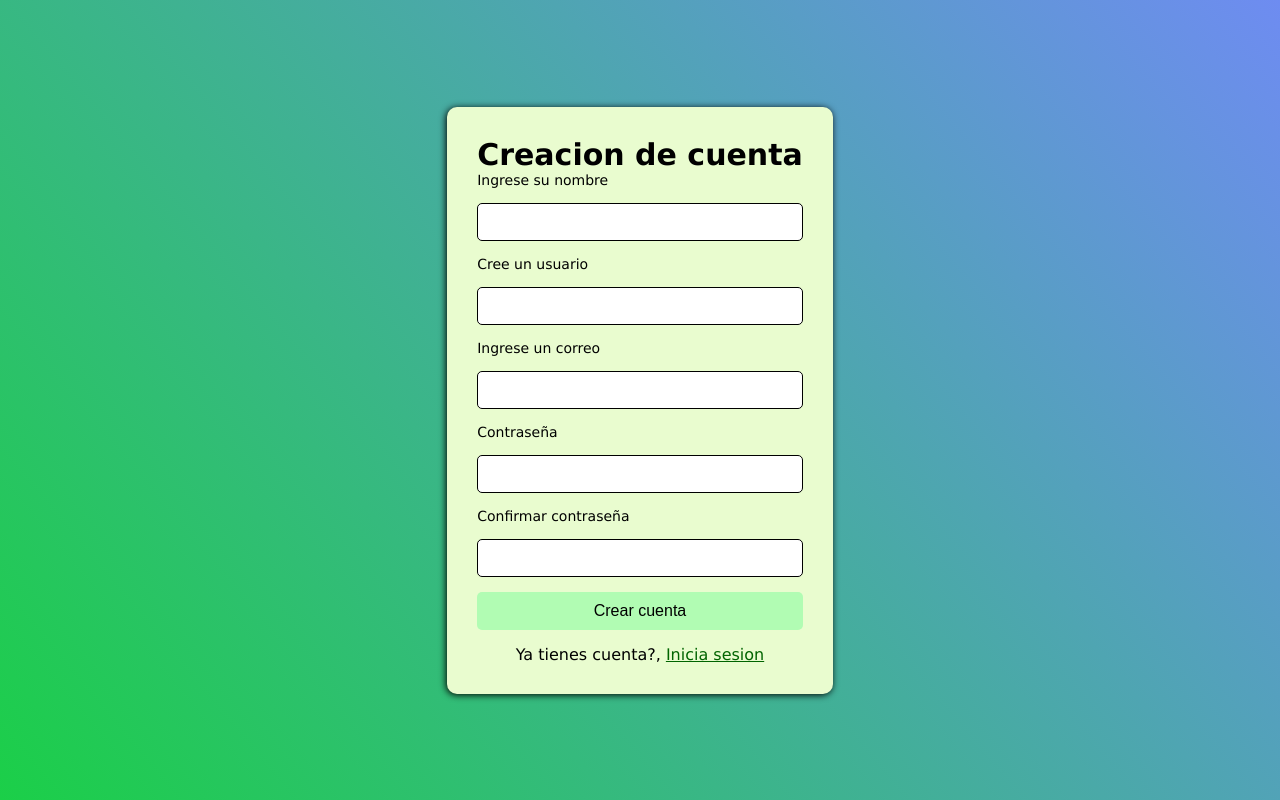
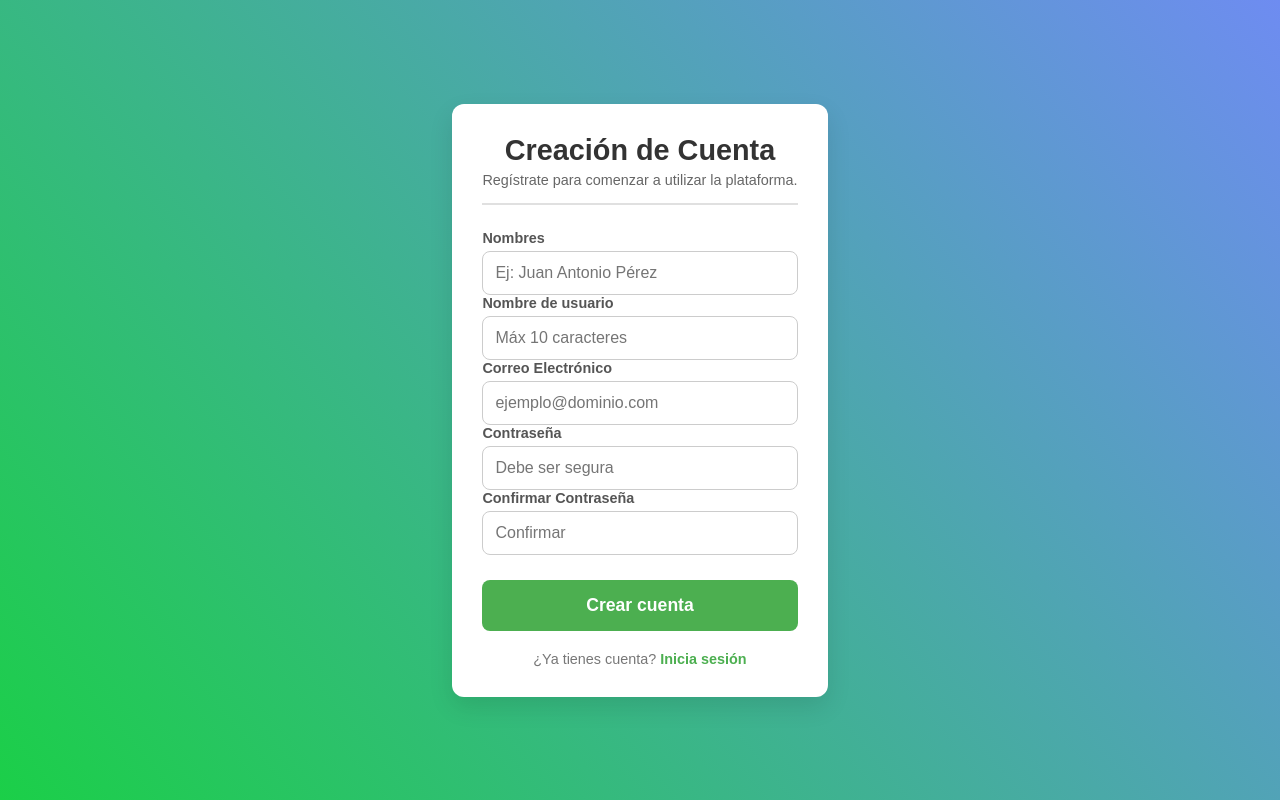
Before and after one commit to KebnarFB/SMC, a PHP site: page /pages/sing_up.html in a window 1280 px wide. Run offline with PHP 8.4, Linux system fonts and the light colour scheme.

```diff
--- a/Backend/conexion.php
+++ b/Backend/conexion.php
@@ -2,7 +2,7 @@
 $host = "100.113.115.21";
 $user = "remote";
 $pwd= "";
-$db = "smc";
+$db = "smc_db";
 
 $conn = mysqli_connect($host, $user, $pwd, $db);
 
@@ -10,5 +10,5 @@ if (!$conn) {
     die("Connection failed: " . mysqli_connect_error());
 }
 
-$usuario = false;
+session_start();
 ?>
--- a/Frontend/Styles/Estilos.css
+++ b/Frontend/Styles/Estilos.css
@@ -5,54 +5,102 @@
 }
 
 body {
-  display: grid;
+  background: linear-gradient(50deg, #1bcf48, #6e8cf1);
+  display: flex;
   justify-content: center;
   align-items: center;
-  height: 100vh;
-  background: linear-gradient(50deg, #1bcf48, #6e8cf1);
-  font-family: "Lucida Sans", "Lucida Sans Regular", "Lucida Grande",
-    "Lucida Sans Unicode", Geneva, Verdana, sans-serif;
+  min-height: 100vh;
+  margin: 0;
 }
 
-main {
-  text-align: center;
+.signup-container {
+  max-width: 450px;
+  margin: 40px auto;
   padding: 30px;
-  border-radius: 10px;
-  box-shadow: -1px 1px 7px 0 black;
-  background-color: #e9fccf;
+  background-color: #ffffff;
+  border-radius: 12px;
+  box-shadow: 0 10px 25px rgba(0, 0, 0, 0.1);
+  font-family: Arial, sans-serif;
 }
 
-.contenido {
-  display: flex;
-  flex-direction: column;
-  gap: 15px;
+.signup-header {
+  text-align: center;
+  margin-bottom: 25px;
+  border-bottom: 2px solid #e0e0e0;
+  padding-bottom: 15px;
 }
 
-h1 {
-  font-size: 30px;
+.signup-header h1 {
+  font-size: 1.8em;
+  color: #333;
+  margin-bottom: 5px;
 }
 
-label {
-  text-align: left;
-  font-size: 14px;
+.signup-header p {
+  font-size: 0.9em;
+  color: #666;
+}
+
+.input-group {
+  margin-bottom: 15px;
+}
+
+.input-group label {
+  display: block;
+  margin-bottom: 5px;
+  font-weight: bold;
+  color: #555;
+  font-size: 0.9em;
 }
 
 .inputs {
-  padding: 10px;
-  border: 1px solid;
-  border-radius: 5px;
-  font-size: 14px;
+  width: 100%;
+  padding: 12px;
+  border: 1px solid #ccc;
+  border-radius: 8px;
+  box-sizing: border-box;
+  font-size: 1em;
+  transition: border-color 0.3s ease;
 }
 
-.botones {
-  padding: 10px;
-  border-style: none;
-  border-radius: 5px;
-  font-size: 16px;
-  background-color: #b1fcb3;
+.inputs:focus {
+  border-color: #4caf50;
+  outline: none;
+  box-shadow: 0 0 5px rgba(76, 175, 80, 0.5);
+}
+
+.crear {
+  width: 100%;
+  padding: 15px;
+  background-color: #4caf50;
+  color: white;
+  font-size: 1.1em;
+  font-weight: bold;
+  border: none;
+  border-radius: 8px;
   cursor: pointer;
+  transition: background-color 0.3s ease, transform 0.1s;
+  margin-top: 10px;
+}
+
+.crear:hover {
+  background-color: #45a049;
+  transform: translateY(-1px);
+}
+
+.login-link {
+  text-align: center;
+  margin-top: 20px;
+  font-size: 0.9em;
+  color: #777;
 }
 
 .links {
-  color: darkgreen;
+  color: #4caf50;
+  text-decoration: none;
+  font-weight: bold;
 }
+
+.links:hover {
+  text-decoration: underline;
+}
--- a/Frontend/Styles/Toast.css
+++ b/Frontend/Styles/Toast.css
@@ -39,6 +39,10 @@
   background: #559c43;
 }
 
+.toast.error {
+  background: #b43636;
+}
+
 .toast .btn_close {
   background: rgba(0, 0, 0, 0.1);
   border: none;
@@ -60,6 +64,13 @@
   width: 40px;
   height: 40px;
   border-radius: 50%;
+}
+
+.toast .descripcion {
+  word-wrap: break-word;
+  overflow-wrap: break-word;
+  font-size: 14px;
+  max-width: 100%;
 }
 
 @keyframes apertura {
--- a/Frontend/pages/sing_up.html
+++ b/Frontend/pages/sing_up.html
@@ -1,48 +1,91 @@
 <!DOCTYPE html>
 <html lang="en">
-<head>
-    <meta charset="UTF-8">
-    <meta name="viewport" content="width=device-width, initial-scale=1.0">
-    <!--Asignamos un titulo para esta pagina-->
+  <head>
+    <meta charset="UTF-8" />
+    <meta name="viewport" content="width=device-width, initial-scale=1.0" />
     <title>Crear cuenta</title>
-    <!--Agregamos un logo a la pagina-->
-    <link rel="icon" type="image/x-icon" href="../Img/Logo.png">
+    <link rel="icon" type="image/x-icon" href="../Img/Logo.png" />
 
-    <!--Ponemos estilos externos-->
-    <link rel="stylesheet" href="../styles/Estilos.css">
-    <link rel="stylesheet" href="../styles/Toast.css">
-</head>
+    <link rel="stylesheet" href="../styles/Toast.css" />
+    <link rel="stylesheet" href="../styles/Estilos.css" />
+  </head>
 
-<body>
-  <main>
-    <h1>Creacion de cuenta</h1>
-    <form  id="form" class="contenido" action="../../Backend/registro.php" method="post">
+  <body>
+    <div class="signup-container">
+      <div class="signup-header">
+        <h1>Creación de Cuenta</h1>
+        <p>Regístrate para comenzar a utilizar la plataforma.</p>
+      </div>
 
-      <label for="">Ingrese su nombre</label>
-      <input class="inputs" name="nombre" type="text" required>
-      <!-- br -->
-      <label for="">Cree un usuario</label>
-      <input class="inputs" name="usuario" type="text" required>
-      <!-- br -->
-      <label for="">Ingrese un correo</label>
-      <input class="inputs" name="correo" type="email" required>
-      <!-- br -->
-      <label for="">Contraseña</label>
-      <input class="inputs" name="pwd" type="password" required>
-      <!-- br -->
-      <label for="">Confirmar contraseña</label>
-      <input class="inputs"type="password" required>
-      <!-- br -->
-      <button class="botones" type="submit" data-tipo="Exito">Crear cuenta</button>
+      <form
+        id="form"
+        class="form-content"
+        action="../../Backend/registro.php"
+        method="post"
+      >
+        <div class="input-group">
+          <label for="nombres">Nombres</label>
+          <input
+            id="nombres"
+            class="inputs"
+            name="nombres"
+            type="text"
+            placeholder="Ej: Juan Antonio Pérez"
+            required
+          />
 
-      <p>Ya tienes cuenta?, <a href="login.php" class = "links">Inicia sesion</a></p>
-    </form>
-  </main>
+          <label for="username">Nombre de usuario</label>
+          <input
+            id="username"
+            class="inputs"
+            name="username"
+            type="text"
+            placeholder="Máx 10 caracteres"
+            required
+          />
 
-  <div class="content-toast" id="content-toast">
-  </div>
+          <label for="correo">Correo Electrónico</label>
+          <input
+            id="correo"
+            class="inputs"
+            name="correo"
+            type="email"
+            placeholder="ejemplo@dominio.com"
+            required
+          />
 
-  <script src="../scripts/Toast.js"></script>
-</body>
+          <label for="pwd">Contraseña</label>
+          <input
+            id="pwd"
+            class="inputs"
+            name="pwd"
+            type="password"
+            placeholder="Debe ser segura"
+            required
+          />
 
+          <label for="confirmar_clave">Confirmar Contraseña</label>
+          <input
+            id="confirmar_clave"
+            class="inputs"
+            type="password"
+            placeholder="Confirmar"
+            name="confirmar_pwd"
+            required
+          />
+        </div>
+
+        <button class="botones crear" type="submit">
+          Crear cuenta
+        </button>
+
+        <p class="login-link">
+          ¿Ya tienes cuenta? <a href="login.php" class="links">Inicia sesión</a>
+        </p>
+      </form>
+    </div>
+
+    <div class="content-toast" id="content-toast"></div>
+    <script src="../scripts/Toast.js"></script>
+  </body>
 </html>
```
Also changed, not shown: Backend/logout.php (added, +18 -0 lines), Backend/registro.php (+24 -11 lines), Backend/smc.sql (+37 -10 lines), Frontend/Scripts/Toast.js (+34 -14 lines), Frontend/Styles/Principal.css (+35 -0 lines), Frontend/pages/Principal.php (+15 -7 lines), Frontend/pages/login.php (+44 -24 lines).
